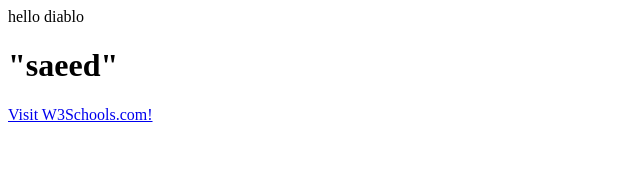
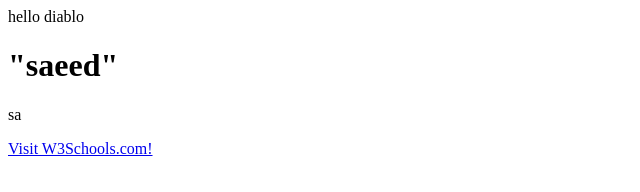
Before and after one commit to Diabloxss/Diablo, a plain HTML site: page index.html in a window 1280 px wide. Shown: the whole page, without its empty margins (0-640 px from the left). Drawn offline with Linux system fonts and the light colour scheme.

Commit message:
Update index.html

```diff
--- a/index.html
+++ b/index.html
@@ -1,5 +1,6 @@
 <p> hello diablo </p>
 
 <h1>"saeed"</h1>
+<p> sa </p>
 
 <a href="https://www.w3schools.com/">Visit W3Schools.com!</a>
```
